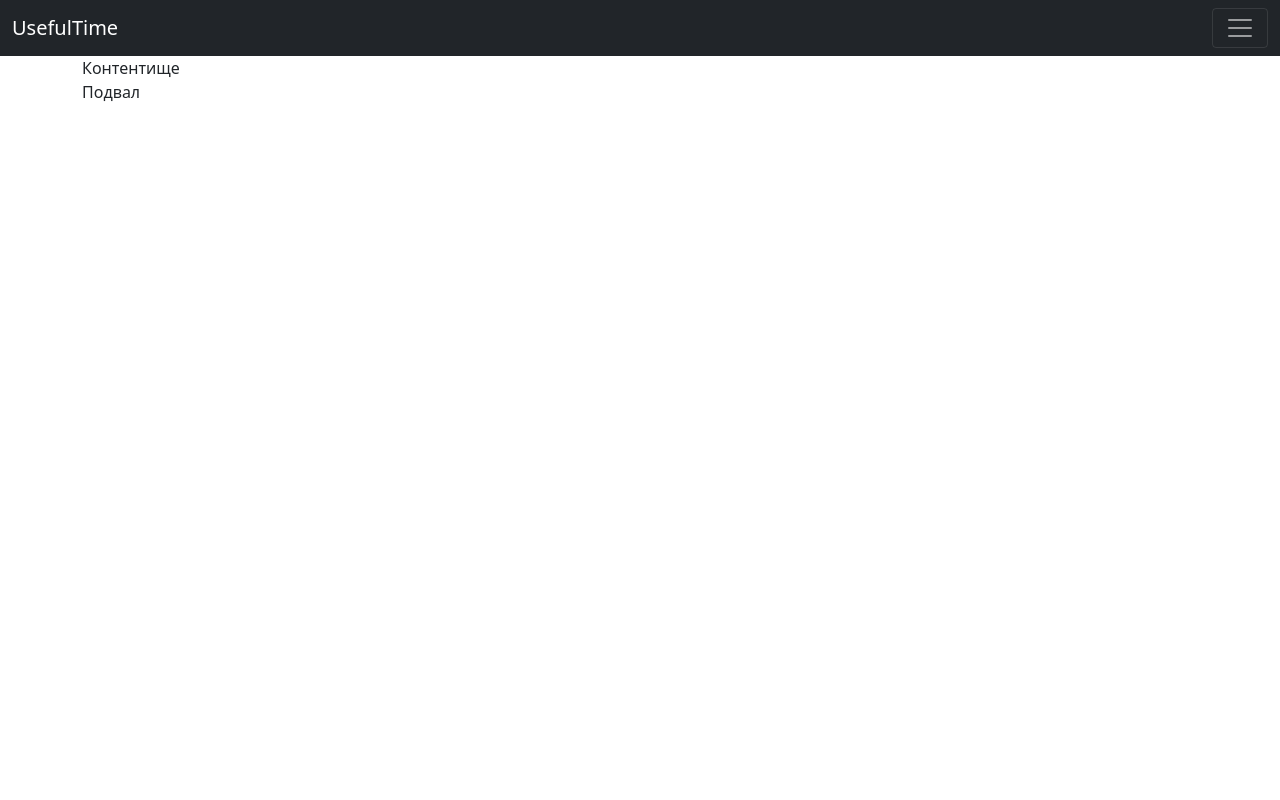
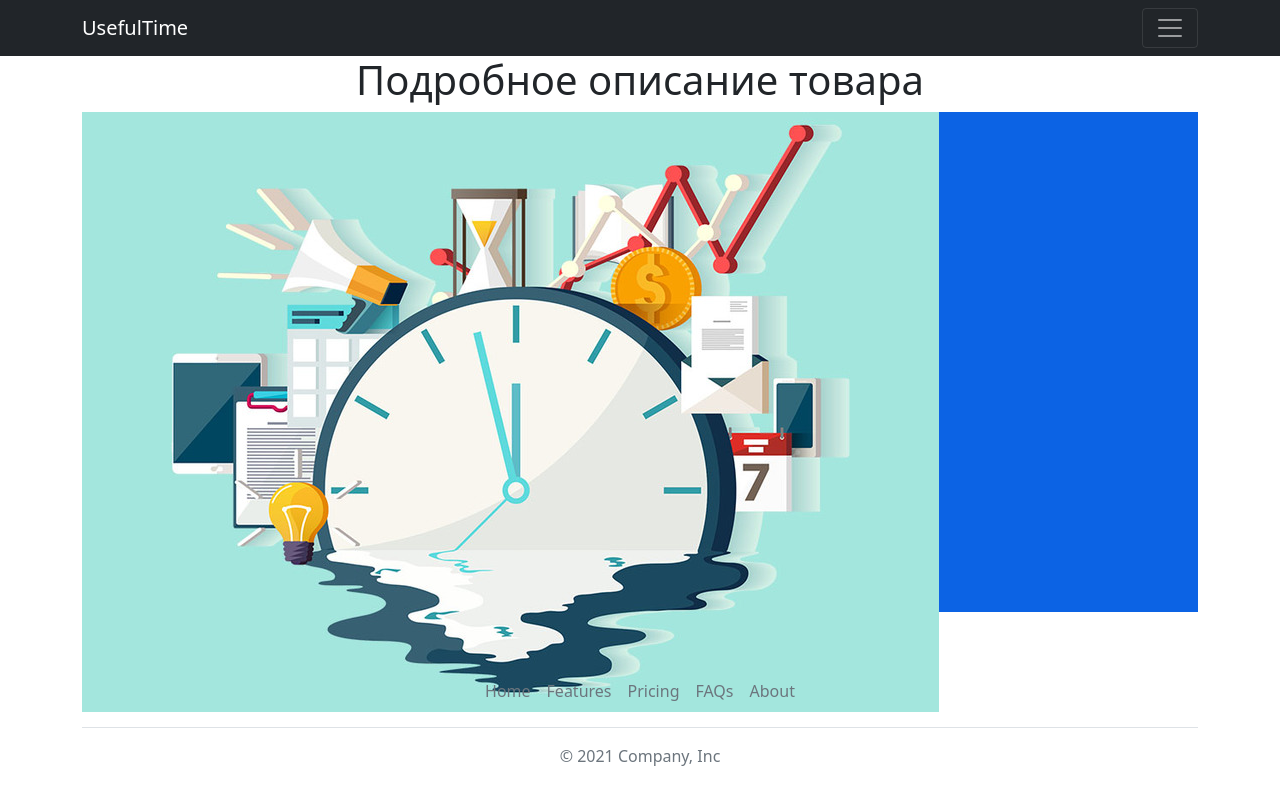
Before and after one commit to killroyka/useful_time, a Django app: page / in a window 1280 px wide. Run offline with Django 3.2, Linux system fonts and the light colour scheme; some libraries are stand-ins or nearby versions.

Commit message:
homepage.html addet

```diff
--- a/useful_time/homepage/views.py
+++ b/useful_time/homepage/views.py
@@ -2,6 +2,6 @@ from django.shortcuts import render
 from django.views import View
 
 class HomePage(View):
-    template_name = "base.html"
+    template_name = "homepage/homepage.html"
     def get(self, request, *args, **kwargs):
         return render(request, self.template_name)
--- a/useful_time/static_dev/css/style.css
+++ b/useful_time/static_dev/css/style.css
@@ -0,0 +1,37 @@
+.category_name {
+    display: flex;
+    justify-content: center;
+    border-radius: 5px;
+    background: #8398E4;
+}
+
+.item-img {
+    height: 300px;
+    width: 400px;
+}
+
+input {
+    margin: 5px;
+}
+
+.form_alert {
+    display: flex;
+    justify-content: center;
+}
+
+.card_container {
+    display: flex;
+    justify-content: center;
+}
+
+a.item {
+    color: #000 !important;
+    text-decoration: none
+}
+
+.user_card{
+    height: 300px;
+}
+#footer{
+    margin-top: 300px;
+}
--- /dev/null
+++ b/useful_time/templates/homepage/homepage.html
@@ -0,0 +1,12 @@
+{% extends 'base.html' %}
+
+{% block title %}  Useful Time {% endblock %}
+
+{% block content %}
+{% load static %}
+<h1 class="form_alert">Подробное описание товара</h1>
+<div style="width: 100%; height: 500px; background: #0c63e4 "{%static 'img/Time.jpg'%}")>
+<img src="{% static 'img/Time.jpg'%}">
+
+</div>
+{% endblock %}
--- a/useful_time/templates/includes/footer.html
+++ b/useful_time/templates/includes/footer.html
@@ -1,3 +1,12 @@
-<footer>
-    <p>Подвал</p>
-</footer>
+<div class="container fixed-bottom">
+  <footer class="py-3 margin-top-5px">
+    <ul class="nav justify-content-center border-bottom pb-3 mb-3">
+      <li class="nav-item"><a href="#" class="nav-link px-2 text-muted">Home</a></li>
+      <li class="nav-item"><a href="#" class="nav-link px-2 text-muted">Features</a></li>
+      <li class="nav-item"><a href="#" class="nav-link px-2 text-muted">Pricing</a></li>
+      <li class="nav-item"><a href="#" class="nav-link px-2 text-muted">FAQs</a></li>
+      <li class="nav-item"><a href="#" class="nav-link px-2 text-muted">About</a></li>
+    </ul>
+    <p class="text-center text-muted">© 2021 Company, Inc</p>
+  </footer>
+</div>
--- a/useful_time/templates/includes/header.html
+++ b/useful_time/templates/includes/header.html
@@ -1,5 +1,5 @@
 <nav class="navbar navbar-dark bg-dark">
-        <div class="container-fluid d-flex justify-content-between">
+        <div class="container d-flex justify-content-between">
             <a class="navbar-brand" href="#">UsefulTime</a>
             <button class="navbar-toggler" type="button" data-bs-toggle="collapse" data-bs-target="#navbarNavAltMarkup"
                     aria-controls="navbarNavAltMarkup" aria-expanded="false" aria-label="Toggle navigation">
```
Also changed, not shown: useful_time/templates/includes/user_password_form.html (+29 -5 lines), useful_time/templates/users/login.html (+1 -7 lines), useful_time/static_dev/img/Time.jpg (added).
